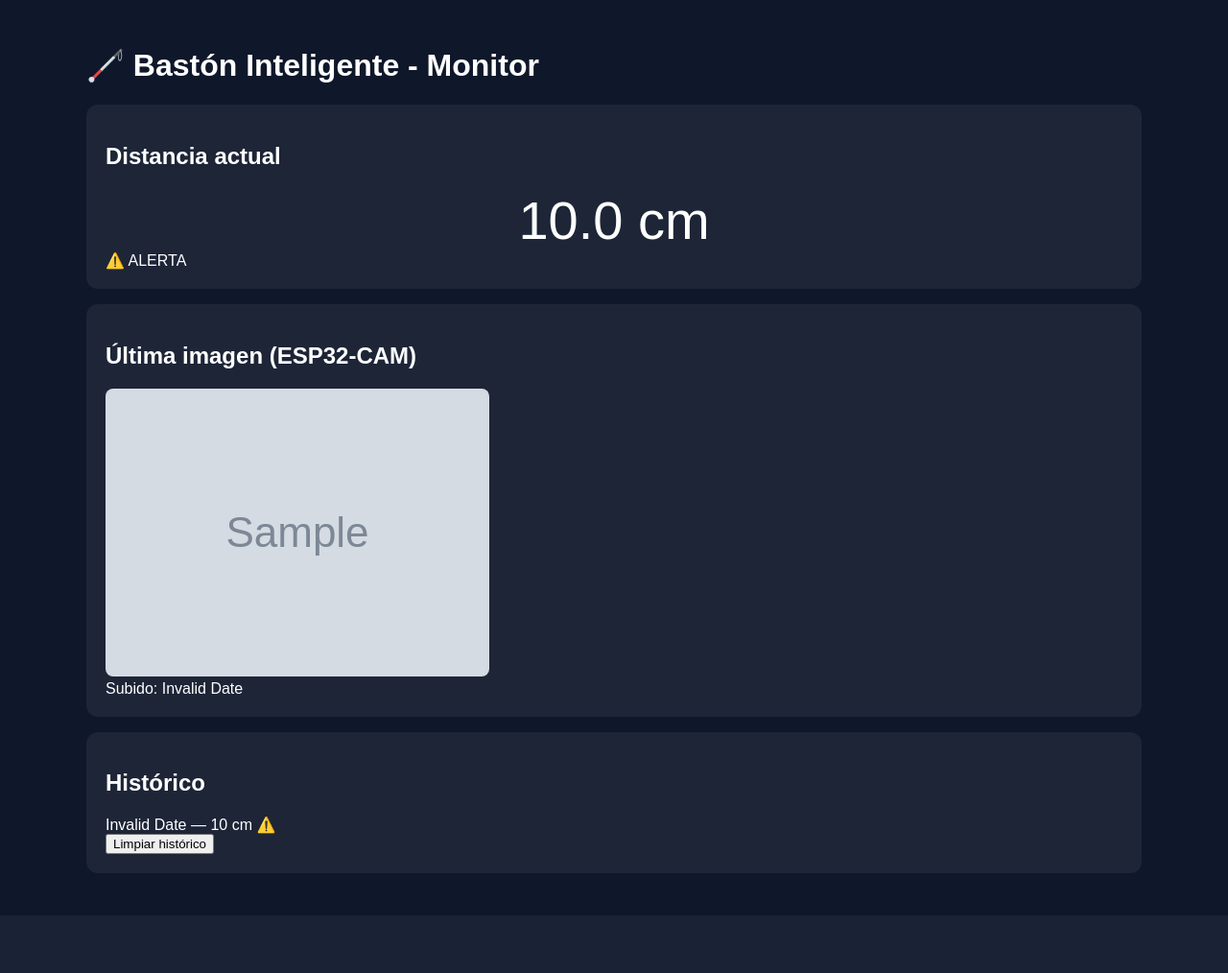
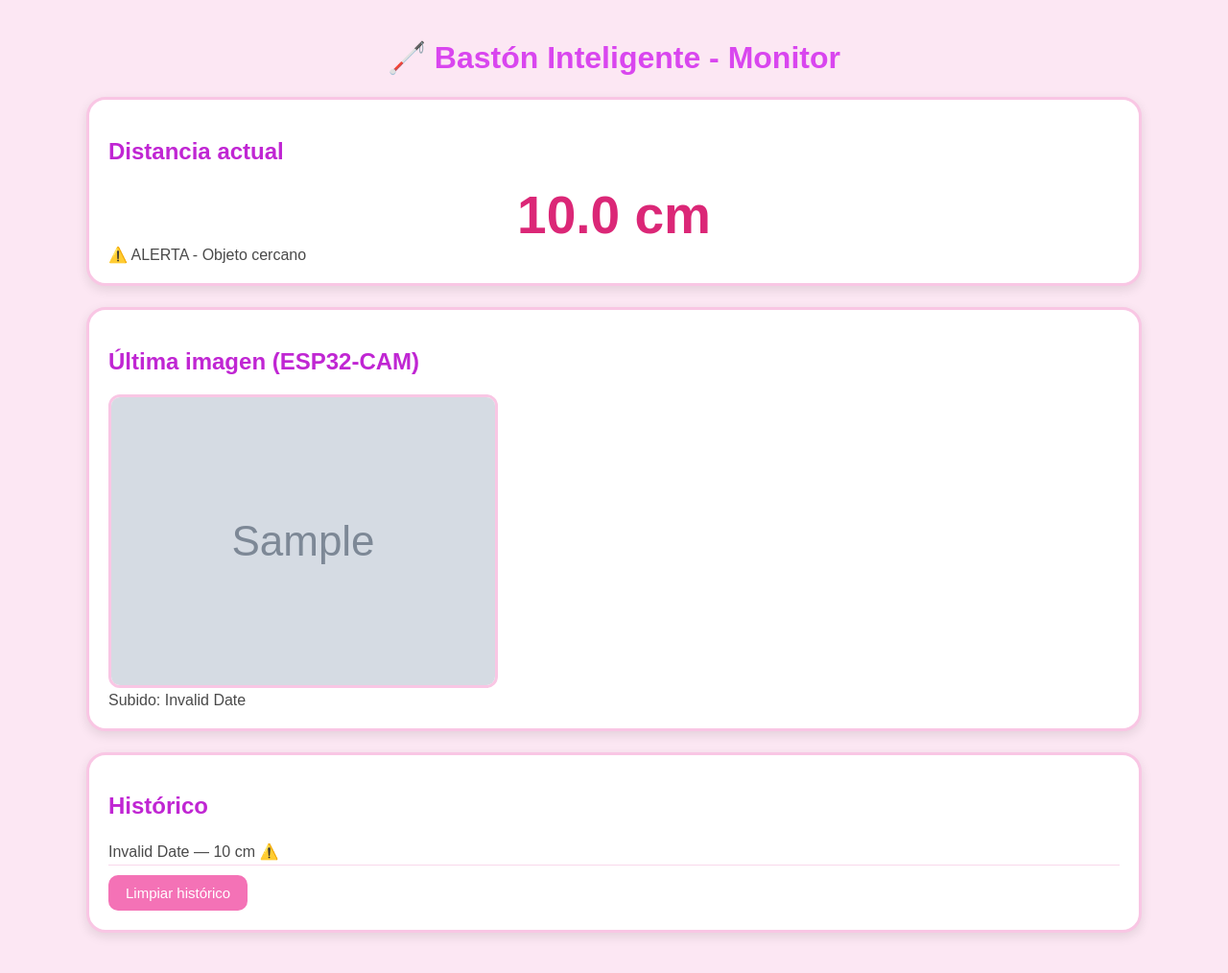
Before and after one commit to Jefemobal17/Baston-Inteligente, a Flask app: page / in a window 1280 px wide. Shown: the whole page at 96% size. Before the commit the page ends 890 px from the top, so only its background shows below. Run offline with Flask 2, Linux system fonts and the light colour scheme; tables that the repository leaves empty hold one stand-in row (values such as "Sample post"); grey boxes marked "Sample" are stand-in pictures.

Commit message:
Revamp styles and notification logic in index.html
Updated styles for a pastel theme and improved notification handling.

```diff
--- a/templates/index.html
+++ b/templates/index.html
@@ -4,26 +4,94 @@
 <meta charset="utf-8" />
 <meta name="viewport" content="width=device-width,initial-scale=1" />
 <title>Bastón Inteligente</title>
+
 <style>
-/* (usa el CSS que ya tenías; aquí lo acorto para brevedad) */
-body{font-family:Arial,Helvetica,sans-serif;background:#0f172a;color:#fff;padding:20px}
-.container{max-width:1100px;margin:0 auto}
-.card{background:rgba(255,255,255,0.06);padding:20px;border-radius:12px;margin-bottom:16px}
-.distancia-valor{font-size:56px;text-align:center}
-.historico{max-height:300px;overflow:auto}
-img.ultima{max-width:100%;border-radius:8px}
+/* ----------- ESTILO PASTEL PARA NIÑAS ----------- */
+body{
+  font-family:'Poppins', sans-serif;
+  background:#fce7f3; /* Rosa pastel */
+  color:#4a4a4a;
+  margin:0;
+  padding:20px;
+}
+
+.container{
+  max-width:1100px;
+  margin:0 auto;
+}
+
+.card{
+  background:#ffffff;
+  padding:20px;
+  border-radius:20px;
+  margin-bottom:22px;
+  box-shadow:0 4px 12px rgba(0,0,0,0.1);
+  border:3px solid #f9c6e4;
+}
+
+h1{
+  font-weight:600;
+  text-align:center;
+  color:#d946ef;
+}
+
+h2{
+  color:#c026d3;
+}
+
+button{
+  margin-top:10px;
+  background:#f472b6;
+  border:none;
+  padding:10px 18px;
+  color:white;
+  font-size:15px;
+  border-radius:10px;
+  cursor:pointer;
+  transition:0.2s;
+}
+
+button:hover{
+  background:#ec4899;
+}
+
+.distancia-valor{
+  font-size:55px;
+  text-align:center;
+  font-weight:600;
+  color:#db2777;
+}
+
+.historico{
+  max-height:300px;
+  overflow:auto;
+}
+
+.historico div{
+  border-bottom:1px solid #f9d8eb;
+  padding:4px 0;
+}
+
+img.ultima{
+  max-width:100%;
+  border-radius:12px;
+  border:3px solid #f9c6e4;
+}
 </style>
 </head>
+
 <body>
 <div class="container">
   <h1>🦯 Bastón Inteligente - Monitor</h1>
 
+  <!-- TARJETA DE DISTANCIA -->
   <div class="card">
     <h2>Distancia actual</h2>
     <div class="distancia-valor" id="distancia">-- cm</div>
     <div id="estado">Esperando...</div>
   </div>
 
+  <!-- TARJETA DE IMAGEN -->
   <div class="card">
     <h2>Última imagen (ESP32-CAM)</h2>
     <div id="imagenCont">
@@ -31,6 +99,7 @@ img.ultima{max-width:100%;border-radius:8px}
     </div>
   </div>
 
+  <!-- HISTÓRICO -->
   <div class="card">
     <h2>Histórico</h2>
     <div class="historico" id="historico"></div>
@@ -39,21 +108,66 @@ img.ultima{max-width:100%;border-radius:8px}
 </div>
 
 <script>
-const BASE = ""; // si lo despliegas en mismo dominio de Render, deja vacío. Sino pon 'https://mi-proyecto.onrender.com'
+// --------------------------------------
+// CONFIG (Render usa mismo dominio: BASE = "")
+// --------------------------------------
+const BASE = "";
+
+// --------------------------------------
+// NOTIFICACIONES
+// --------------------------------------
+if (Notification.permission !== "granted") {
+    Notification.requestPermission();
+}
+
+function enviarNotificacion(mensaje) {
+    if (Notification.permission === "granted") {
+        new Notification("🚨 Bastón Inteligente", {
+            body: mensaje,
+            icon: "https://cdn-icons-png.flaticon.com/128/3917/3917215.png"
+        });
+    }
+}
+
+// Evita repetir notificaciones
+let alertaPrev = false;
+
+// --------------------------------------
+// OBTENER DATOS DEL SERVIDOR
+// --------------------------------------
 async function obtener() {
   try {
     const r = await fetch(BASE + '/api/datos');
     if (!r.ok) throw new Error("no data");
     const data = await r.json();
-    document.getElementById('distancia').textContent = (data.distancia || 0).toFixed(1) + " cm";
-    if (data.alerta) document.getElementById('estado').textContent = "⚠️ ALERTA";
-    else document.getElementById('estado').textContent = "✅ Normal";
 
-    // imagen
+    // Mostrar distancia
+    document.getElementById('distancia').textContent =
+      (data.distancia || 0).toFixed(1) + " cm";
+
+    // ALERTA
+    if (data.alerta) {
+      document.getElementById('estado').textContent =
+        "⚠️ ALERTA - Objeto cercano";
+
+      if (!alertaPrev) {
+        enviarNotificacion("Alerta: Objeto muy cercano detectado.");
+        alertaPrev = true;
+      }
+
+    } else {
+      document.getElementById('estado').textContent = "✅ Normal";
+      alertaPrev = false;
+    }
+
+    // Imagen de ESP32-CAM
     const imgRes = await fetch(BASE + '/api/last_image');
+
     if (imgRes.status === 200) {
       const info = await imgRes.json();
-      document.getElementById('imagenCont').innerHTML = `<img class="ultima" src="${BASE}/uploads/${info.filename}" alt="Última imagen"> <div>Subido: ${new Date(info.timestamp).toLocaleString()}</div>`;
+      document.getElementById('imagenCont').innerHTML =
+      `<img class="ultima" src="${BASE}/uploads/${info.filename}" alt="Imagen">
+       <div>Subido: ${new Date(info.timestamp).toLocaleString()}</div>`;
     }
 
   } catch (e) {
@@ -61,24 +175,45 @@ async function obtener() {
   }
 }
 
+// --------------------------------------
+// HISTÓRICO
+// --------------------------------------
 async function cargarHistorico() {
   try {
     const r = await fetch(BASE + '/api/historico');
     const hist = await r.json();
-    const div = document.getElementById('historico');
-    div.innerHTML = hist.map(h => `<div>${new Date(h.tiempo).toLocaleString()} — ${h.distancia} cm ${h.alerta? '⚠️' : ''}</div>`).join('');
-  } catch(e){ console.log(e) }
+
+    document.getElementById('historico').innerHTML =
+      hist.map(h =>
+        `<div>${new Date(h.tiempo).toLocaleString()} — ${h.distancia} cm ${
+           h.alerta ? '⚠️' : ''
+        }</div>`
+      ).join('');
+
+  } catch(e){ console.log(e); }
 }
 
+// --------------------------------------
+// LIMPIAR HISTÓRICO
+// --------------------------------------
 async function limpiarHistorico() {
-  if (!confirm("Limpiar histórico?")) return;
-  await fetch(BASE + '/api/limpiar', {method:'POST', headers: {'X-API-Key': 'baston123'}});
+  if (!confirm("¿Limpiar histórico completo?")) return;
+
+  await fetch(BASE + '/api/limpiar', {
+    method:'POST',
+    headers: { 'X-API-Key': 'baston123' }
+  });
+
   document.getElementById('historico').innerHTML = '';
   alert('Histórico limpiado');
 }
 
+// --------------------------------------
+// ACTUALIZACIÓN AUTOMÁTICA
+// --------------------------------------
 setInterval(()=>{ obtener(); cargarHistorico(); }, 2000);
 obtener(); cargarHistorico();
 </script>
+
 </body>
 </html>
```
